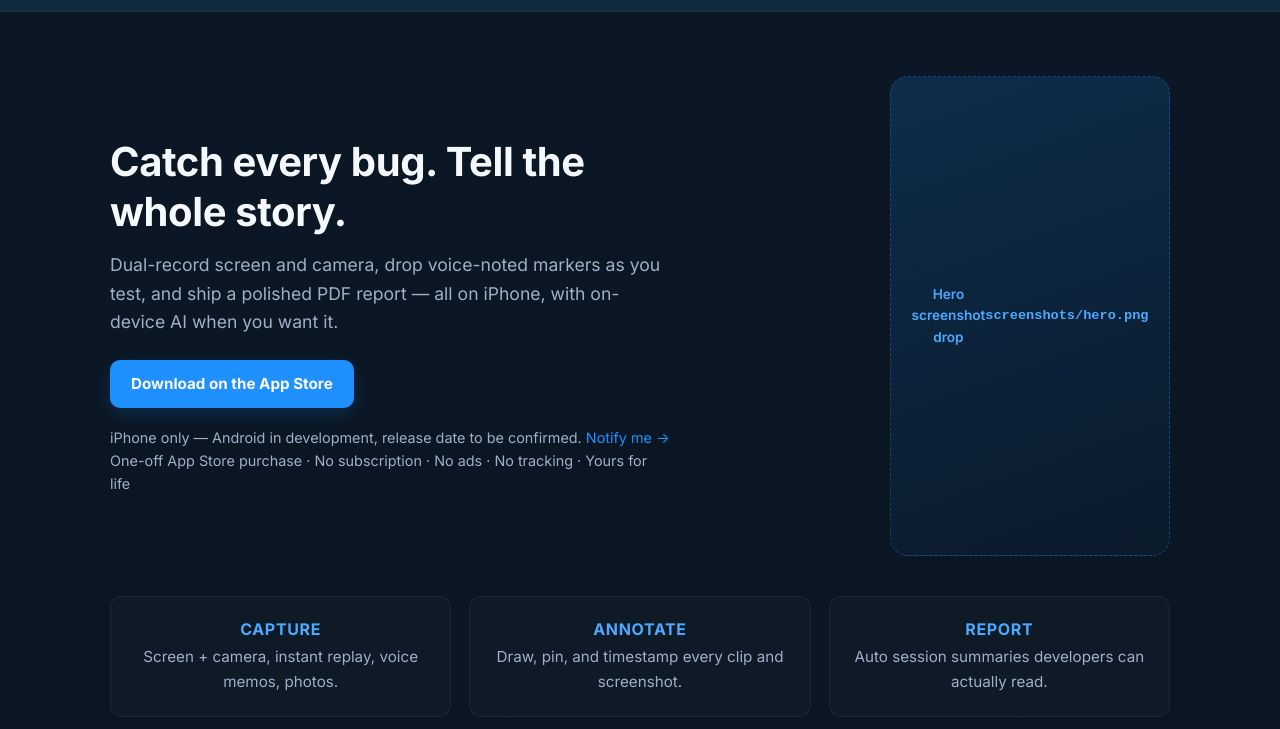
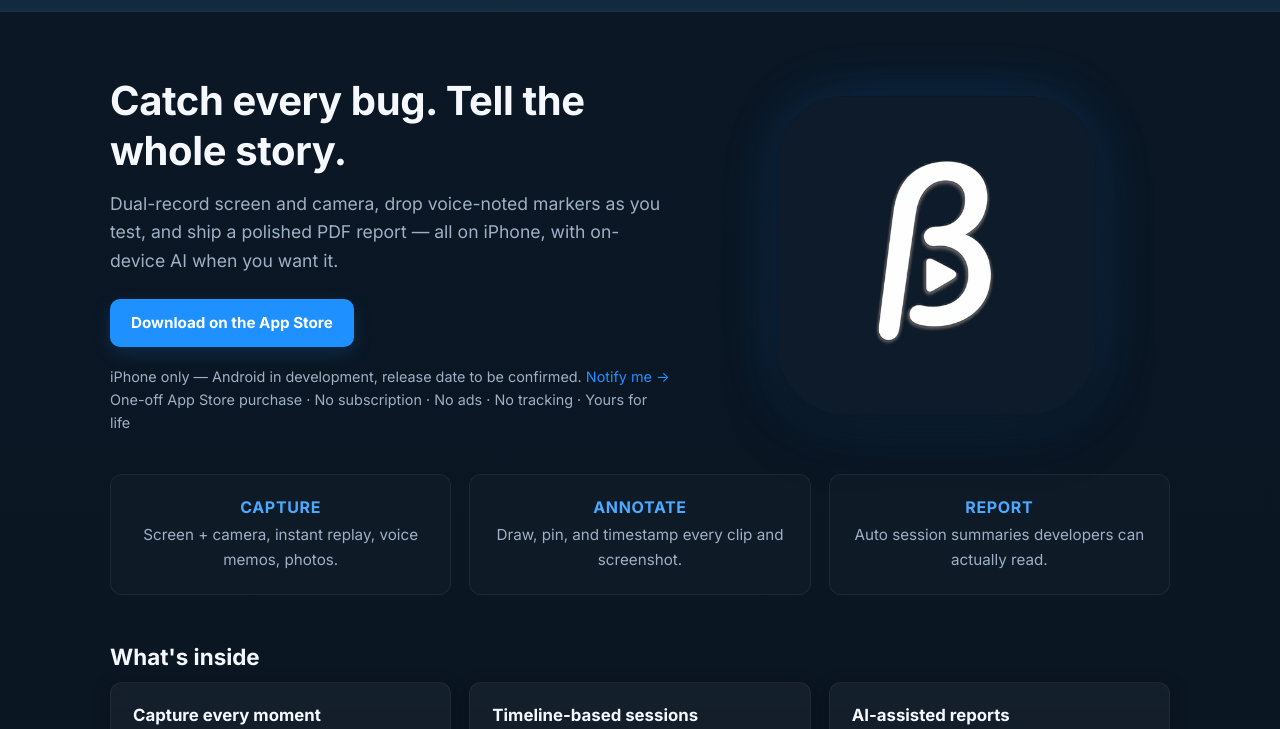
Before and after one commit to brilt9/betasuite-website, a plain HTML site: page index.html in a window 1280 px wide. Shown: the part 57-786 px from the top of the page. Drawn offline with Linux system fonts and the light colour scheme.

Commit message:
Hero: use enlarged app icon as interim visual until screenshots ship
Replace the "drop screenshots/hero.png" placeholder with the 512×512
app icon (icons/icon-512.png) styled as a floating iOS-icon squircle.
Looks polished today, no asset to wait for. When real product
screenshots are ready, swap markup per the comment in index.html.

- New .hero-visual + .hero-icon-feature CSS: 22% border-radius
  approximates the iOS continuous-corner squircle, layered drop
  shadow + electric-blue glow makes it pop against the navy hero.
- Preload swapped from icon.png (192px nav brand-mark) to
  icons/icon-512.png — the hero icon is now the LCP candidate.
- Locales regenerated so all 9 language variants get the icon hero.

```diff
--- a/index.html
+++ b/index.html
@@ -170,7 +170,8 @@
   <!-- preconnect to the App Store host so the Download CTA + Smart App
        Banner handoff complete the TLS handshake before the user taps. -->
   <link rel="preconnect" href="https://apps.apple.com">
-  <link rel="preload" as="image" href="icon.png" fetchpriority="high">
+  <!-- Preload the hero icon — biggest above-the-fold image, drives LCP. -->
+  <link rel="preload" as="image" href="icons/icon-512.png" fetchpriority="high">
 
   <!-- iOS home-screen "Add to Home Screen" polish — if a user installs
        the site to their home screen it launches fullscreen with the
@@ -232,7 +233,9 @@
             <p class="meta" data-i18n="metaText">One-off App Store purchase · No subscription · No ads · No tracking · Yours for life</p>
           </div>
           <!--
-            To ship a real hero screenshot, replace the placeholder below with:
+            Interim hero visual: the app icon, enlarged and styled as a
+            floating iOS-icon squircle. When real product screenshots are
+            ready, swap this <div> for:
 
               <img class="hero-image" src="screenshots/hero.png"
                    alt="BetaSuite recording a test session — screen, camera, markers, and a generated report on iPhone"
@@ -241,8 +244,12 @@
             Drop the PNG/JPG at `screenshots/hero.png` (9:16 portrait, ≥ 540×960).
             See `screenshots/README.md` for spec + recommended source captures.
           -->
-          <div class="hero-image-placeholder" aria-hidden="true">
-            Hero screenshot<br>drop <code>screenshots/hero.png</code>
+          <div class="hero-visual">
+            <img class="hero-icon-feature"
+                 src="icons/icon-512.png"
+                 alt="BetaSuite app icon"
+                 width="512" height="512"
+                 loading="eager" fetchpriority="high">
           </div>
         </div>
       </div>
--- a/styles.css
+++ b/styles.css
@@ -545,6 +545,30 @@
   max-width: 280px;
 }
 
+/* Interim hero visual — enlarged app icon styled as a floating iOS
+   squircle until real product screenshots are ready. Swap the markup
+   in index.html (see comment above `.hero-visual`) once screenshots
+   land. */
+.hero-visual {
+  display: flex;
+  align-items: center;
+  justify-content: center;
+  padding: 12px;
+}
+.hero-icon-feature {
+  display: block;
+  width: clamp(200px, 72%, 360px);
+  height: auto;
+  aspect-ratio: 1 / 1;
+  /* iOS app-icon corner radius is a "continuous" squircle; 22% is the
+     widely-used CSS approximation. */
+  border-radius: 22%;
+  box-shadow:
+    0 22px 60px -14px rgba(13, 27, 42, 0.65),
+    0 8px 24px rgba(0, 0, 0, 0.35),
+    0 0 60px -8px rgba(30, 144, 255, 0.32);
+}
+
 /* Table of contents for long-form pages */
 .toc {
   margin: 24px 0 32px;
```
Also changed, not shown: de/index.html (+11 -4 lines), es/index.html (+11 -4 lines), fr/index.html (+11 -4 lines), it/index.html (+11 -4 lines), nb/index.html (+11 -4 lines), nl/index.html (+11 -4 lines), pl/index.html (+11 -4 lines), sv/index.html (+11 -4 lines), zh/index.html (+11 -4 lines).
